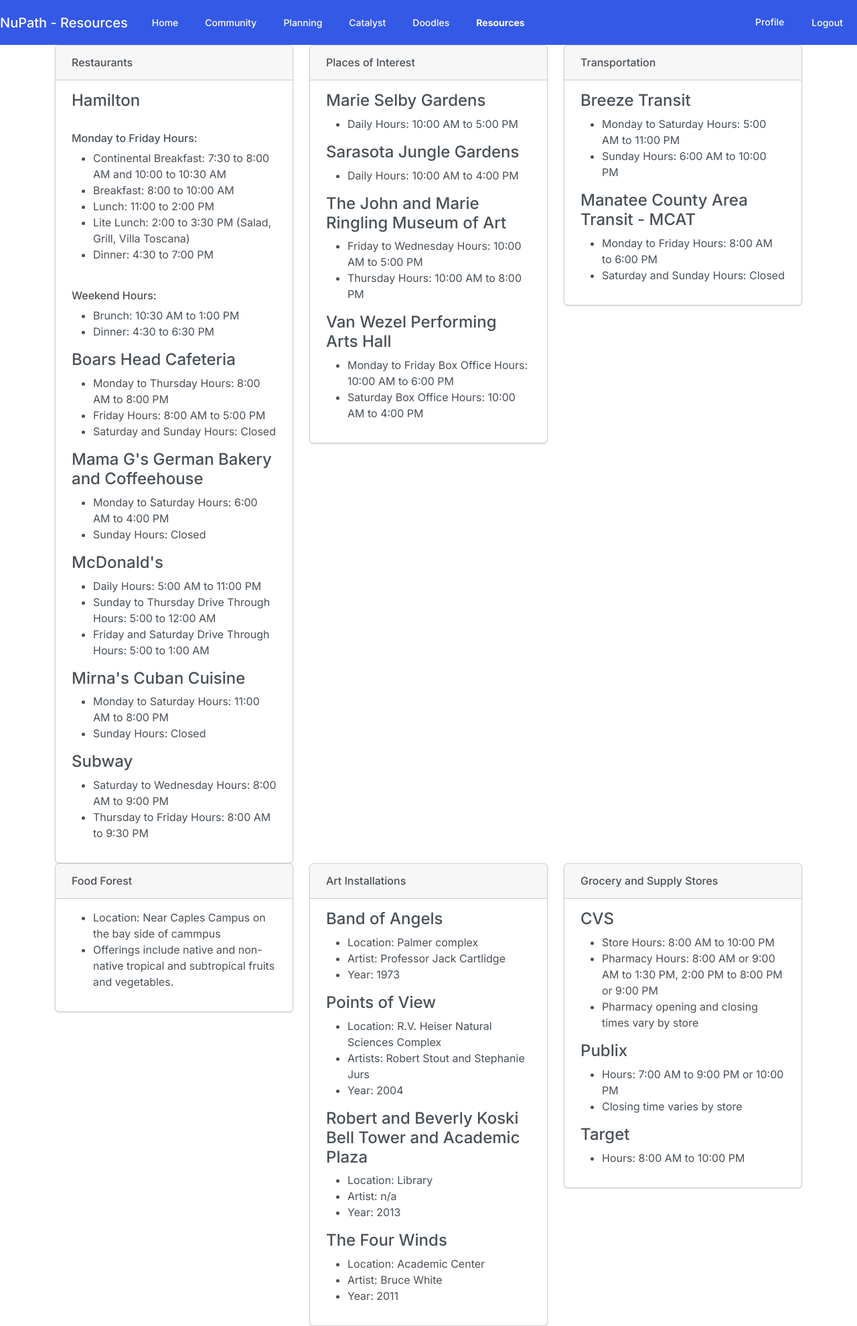
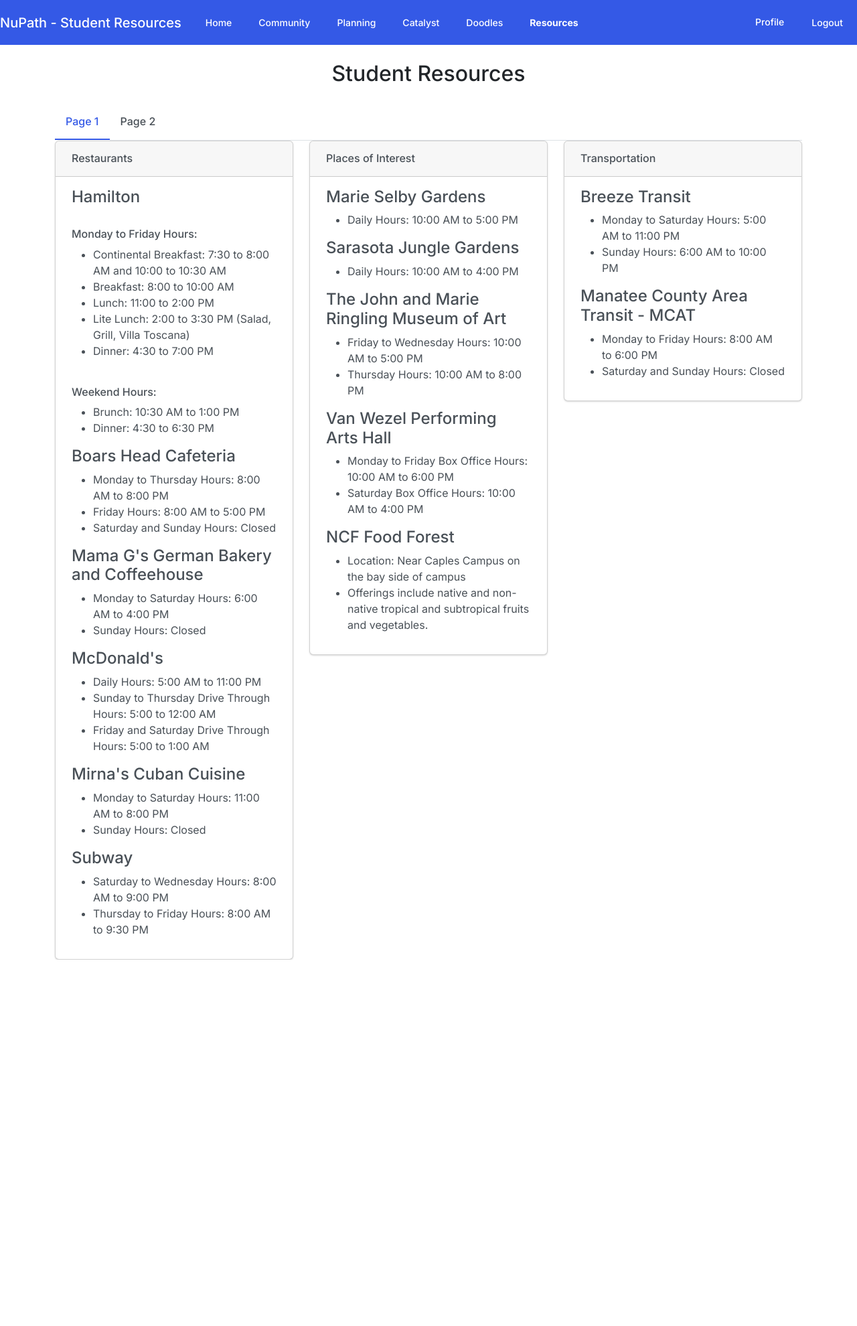
Before and after one commit to marios-petrov/NuPath, a Django app: page /resources/ in a window 1280 px wide. Shown: the whole page at 67% size. After the commit the page ends 1433 px from the top, so only its background shows below. Run offline with Django 5.2, Linux system fonts and the light colour scheme; a user stored in the database is signed in; some libraries are stand-ins or nearby versions.

Commit message:
Resources has been beautified and I've added the amazon/target links

```diff
--- a/Features/templates/Features/resources.html
+++ b/Features/templates/Features/resources.html
@@ -2,10 +2,26 @@
 {% load static %}
 
 {% block content %}
-<title> Resources </title>
-    <div class="container" id="allCards">
-      <div class="row">
-          <!-- Restaurants -->
+<title> Student Resources </title>
+
+<div class="container mt-4" id="allCards">
+    <h2 class="text-center mb-4">Student Resources</h2>
+
+    <!-- Tabs navigation -->
+    <ul class="nav nav-tabs" id="resourceTabs" role="tablist">
+        <li class="nav-item" role="presentation">
+            <button class="nav-link active" id="home-tab" data-bs-toggle="tab" data-bs-target="#page1" type="button" role="tab" aria-controls="page1" aria-selected="true">Page 1</button>
+        </li>
+        <li class="nav-item" role="presentation">
+            <button class="nav-link" id="profile-tab" data-bs-toggle="tab" data-bs-target="#page2" type="button" role="tab" aria-controls="page2" aria-selected="false">Page 2</button>
+        </li>
+    </ul>
+
+    <!-- Tabs content -->
+    <div class="tab-content" id="resourceTabsContent">
+        <div class="tab-pane fade show active" id="page1" role="tabpanel" aria-labelledby="home-tab">
+            <div class="row row-cols-1 row-cols-md-3 g-4">
+                <!-- Restaurants Card -->
 <div class="col-md-4">
               <div class="card">
                   <div class="card-header">
@@ -58,8 +74,7 @@
                   </div>
               </div>
           </div>
-
-          <!-- Places of Interest -->
+                <!-- Places of Interest Card, now including NCF Food Forest -->
                 <div class="col-md-4">
     <div class="card">
         <div class="card-header">
@@ -84,11 +99,16 @@
                 <li>Monday to Friday Box Office Hours: 10:00 AM to 6:00 PM</li>
                 <li>Saturday Box Office Hours: 10:00 AM to 4:00 PM</li>
             </ul>
+            <h4>NCF Food Forest</h4>
+            <ul>
+                <li>Location: Near Caples Campus on the bay side of campus</li>
+                <li>Offerings include native and non-native tropical and subtropical fruits and vegetables.</li>
+            </ul>
         </div>
     </div>
 </div>
 
-          <!-- Transportation -->
+                <!-- Transportation Card -->
                 <div class="col-md-4">
               <div class="card">
                   <div class="card-header">
@@ -108,23 +128,12 @@
                   </div>
               </div>
           </div>
-
-          <!-- NCF Food Forest -->
-          <div class="col-md-4">
-              <div class="card">
-                  <div class="card-header">
-                      <h6 class="mb-0">Food Forest</h6>
-                  </div>
-                  <div class="card-body">
-                      <ul>
-                          <li>Location: Near Caples Campus on the bay side of cammpus</li>
-                          <li>Offerings include native and non-native tropical and subtropical fruits and vegetables.</li>
-                      </ul>
-                  </div>
             </div>
         </div>
 
-          <!-- NCF Art Installations -->
+        <div class="tab-pane fade" id="page2" role="tabpanel" aria-labelledby="profile-tab">
+            <div class="row row-cols-1 row-cols-md-3 g-4">
+                <!-- Art Installations Card -->
 <div class="col-md-4">
               <div class="card">
                   <div class="card-header">
@@ -158,8 +167,7 @@
                   </div>
               </div>
           </div>
-
-          <!-- Grocery and Supply Stores -->
+                <!-- Grocery and Supply Stores Card -->
 <div class="col-md-4">
               <div class="card">
                   <div class="card-header">
@@ -184,10 +192,28 @@
                   </div>
               </div>
           </div>
+                <!-- College Supplies Card -->
+                <div class="col-md-4">
+                    <div class="card">
+                        <div class="card-header">
+                            <h6 class="mb-0">College Supplies</h6>
+                        </div>
+                        <div class="card-body">
+                            <h4>Amazon</h4>
+                            <li><a href="https://www.amazon.com/College-School-Supplies/s?k=College+School+Supplies" class="card-link">Amazon College School Supplies</a></li>
+                            <li><a href="https://www.amazon.com/College-Supply-List/s?k=College+Supply+List" class="card-link">Amazon College Supply List</a></li>
+                            <h4>Target</h4>
+                            <li><a href="https://www.target.com/c/school-office-supplies/-/N-5xsxr" class="card-link">Target School & Office Supplies</a></li>
+                            <li><a href="https://www.target.com/c/on-to-college/-/N-5q0g0" class="card-link">Target Dorm Supplies</a></li>
                         </div>
                     </div>
-    <script src="https://code.jquery.com/jquery-3.4.1.slim.min.js" integrity="sha384-J6qa4849blE2+poT4WnyKhv5vZF5SrPo0iEjwBvKU7imGFAV0wwj1yYfoRSJoZ+n" crossorigin="anonymous"></script>
-    <script src="https://cdn.jsdelivr.net/npm/popper.js@1.16.0/dist/umd/popper.min.js" integrity="sha384-Q6E9RHvbIyZFJoft+2mJbHaEWldlvI9IOYy5n3zV9zzTtmI3UksdQRVvoxMfooAo" crossorigin="anonymous"></script>
-    <script src="https://cdn.jsdelivr.net/npm/bootstrap@4.4.1/dist/js/bootstrap.min.js" integrity="sha384-wfSDF2E50Y2D1uUdj0O3uMBJnjuUD4Ih7YwaYd1iqfktj0Uod8GCExl3Og8ifwB6" crossorigin="anonymous"></script>
+                </div>
+            </div>
+        </div>
+    </div>
+</div>
 
+<script src="https://code.jquery.com/jquery-3.6.0.slim.min.js"></script>
+<script src="https://cdn.jsdelivr.net/npm/@popperjs/core@2.9.9/dist/umd/popper.min.js"></script>
+<script src="https://cdn.jsdelivr.net/npm/bootstrap@5.1.3/dist/js/bootstrap.min.js"></script>
 {% endblock %}
```
Lines whose indentation alone changed are shown as unchanged.
